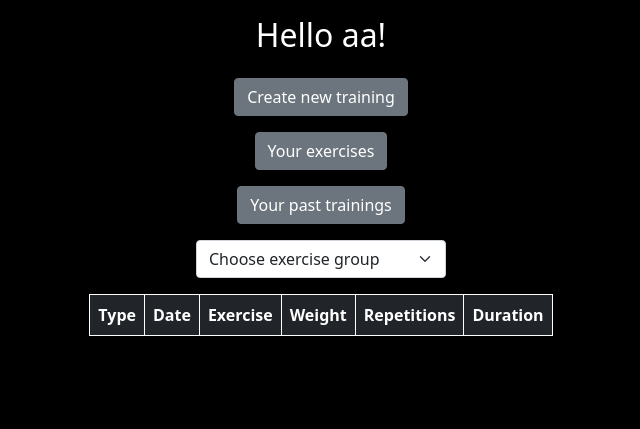
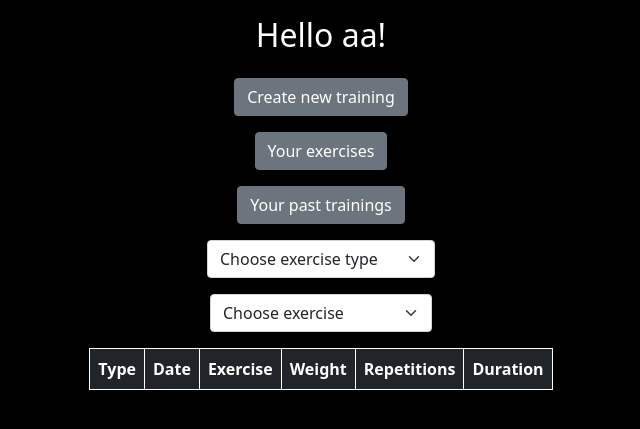
Before and after one commit to tycjan-k/FinalProject, a Flask app: page / in a window 1280 px wide, after a click on "Your past trainings". Shown: the part 56-485 px from the top of the page, without its empty margins (319-959 px from the left). Run offline with Flask 2, Linux system fonts and the light colour scheme; a user stored in the database is signed in; data comes from the database, SQL or seed files in the repository; lists and menus that the app fills with data are empty; some libraries are stand-ins or nearby versions.

Commit message:
Added double filtering

```diff
--- a/app.py
+++ b/app.py
@@ -1,7 +1,7 @@
 import os
 
 from cs50 import SQL
-from flask import Flask, flash, redirect, render_template, request, session
+from flask import Flask, flash, redirect, render_template, request, session, jsonify
 from flask_session import Session
 from tempfile import mkdtemp
 from werkzeug.security import check_password_hash, generate_password_hash
@@ -147,13 +147,10 @@ def userhome():
 
 
     #Your trainings tab
-    trainings = db.execute("SELECT DISTINCT type FROM trainings WHERE user_id = ?", session["user_id"])
-
-    #Your past trainings tab
-    all_trainings = db.execute("SELECT * FROM trainings WHERE user_id = ?", session["user_id"])
+    user_types = db.execute("SELECT DISTINCT type FROM trainings WHERE user_id = ?", user)
 
     return render_template("userhome.html", date=date, day=day, tday=tday,
-    username=session["username"], trainings=trainings, all_trainings=all_trainings)
+    username=session["username"], user_types=user_types)
 
 
 @app.route("/train", methods=["GET", "POST"])
@@ -173,14 +170,19 @@ def train():
         x = datetime.datetime.now()
         day = x.strftime("%A")
         tdate = datetime.date.today()
+        idt = db.execute("SELECT id FROM trainings WHERE type = ? AND name = ?", typ, name)
+        idt = idt[0]['id']
+
         #sets
         sets = db.execute("SELECT COUNT(*) FROM exercises WHERE user_id = ? AND name = ? AND tdate = ?", session["user_id"], name, tdate)
         sets = sets[0]
         for i in sets:
             s = sets[i] + 1
             db.execute("UPDATE exercises SET sets = ? WHERE user_id = ? AND name = ? AND tdate = ?", s, session["user_id"], name, tdate)
+
+
         #Insert data into table
-        db.execute("INSERT INTO exercises (user_id, type, name, weight, unit, reps, duration, day, tdate, sets) VALUES (?,?,?,?,?,?,?,?,?,?)", session["user_id"], typ, name, weight, unit,
+        db.execute("INSERT INTO exercises (idt, user_id, type, name, weight, unit, reps, duration, day, tdate, sets) VALUES (?,?,?,?,?,?,?,?,?,?,?)", idt, session["user_id"], typ, name, weight, unit,
         reps, duration, day, tdate, s)
         #give feedback to the user
         flash('Set added')
@@ -204,9 +206,24 @@ def new():
 @app.route("/filtr")
 def filtr():
     user = session["user_id"]
-    user_table = db.execute("SELECT * FROM exercises WHERE user_id = ? ORDER BY t_id DESC", user)
-    user_trens = db.execute("SELECT DISTINCT type, name, tdate, sets FROM exercises WHERE user_id = ?", user)
-    cryteria = request.args.get("cryteria")
-    if cryteria == 'all':
-        return render_template("all.html", user_table=user_table, user_trens=user_trens, cryteria=cryteria)
-    return render_template("filtr.html", user_table=user_table, user_trens=user_trens, cryteria=cryteria)
+    user_table = db.execute("SELECT * FROM exercises WHERE user_id = ? ORDER BY id DESC", user)
+    user_trens = db.execute("SELECT DISTINCT idt, type, name, tdate, sets FROM exercises WHERE user_id = ?", user)
+    crytid = request.args.get("crytid")
+    if crytid == 'all':
+        return render_template("all.html", user_table=user_table, user_trens=user_trens, crytid=crytid)
+    for training in user_trens:
+        if crytid == training["type"]:
+            return render_template("all.html", user_table=user_table, user_trens=user_trens, crytid=crytid)
+    crytid = int(crytid)
+    return render_template("filtr.html", user_table=user_table, user_trens=user_trens, crytid=crytid)
+
+@app.route("/filtype")
+def filtype():
+    user = session["user_id"]
+    typ = request.args.get("type")
+    if typ == 'all':
+        trainings = db.execute("SELECT * FROM trainings WHERE user_id = ?", user)
+        trainings[0]["type"] = 'all'
+    else:
+        trainings = db.execute("SELECT * FROM trainings WHERE user_id = ? AND type = ?", user, typ)
+    return jsonify(trainings)
--- a/templates/filtr.html
+++ b/templates/filtr.html
@@ -1,6 +1,5 @@
-Kryterium to {{ cryteria }}
 {% for daytren in user_trens %}
-    {% if daytren["type"] == cryteria %}
+    {% if daytren['idt'] == crytid %}
         {% set var = {'first': true} %}
         <tr>
             <td rowspan="{{ daytren['sets'] }}">{{ daytren["type"] }}</td>
@@ -22,7 +21,6 @@ Kryterium to {{ cryteria }}
                     </tr>
                 {% endif %}
             {% endif %}
-
         {% endfor %}
     {% endif %}
 {% endfor %}
--- a/templates/userhome.html
+++ b/templates/userhome.html
@@ -26,11 +26,11 @@
         </button>
         <div class="collapse" id="trainings">
 
-            {% for training in trainings %}
+            {% for Typ in user_types %}
                 <form action="/train" method="get">
                     <div class="container-fluid mt-3">
-                        <input type="hidden" name="type" value="{{ training['type'] }}">
-                        <button class="btn btn-new" type="submit">{{ training["type"] }}</button>
+                        <input type="hidden" name="type" value="{{ Typ['type'] }}">
+                        <button class="btn btn-new" type="submit">{{ Typ["type"] }}</button>
                     </div>
                 </form>
             {% endfor %}
@@ -43,13 +43,20 @@
             </button>
             <div class="collapse" id="past">
 
-                <select class="form-select mt-3 mx-auto" style="width: 250px;" id="filtr">
-                    <option selected disabled>Choose exercise group</option>
-                    <option value="all" >All groups</option>
-                    {% for training in trainings %}
-                    <option value="{{ training['type'] }}">{{ training["type"] }}</option>
+                <select class="form-select mt-3 w-25 mx-auto" id="filtype">
+                    <option selected disabled>Choose exercise type</option>
+                    <option value="all">All types</option>
+                    {% for typ in user_types %}
+                    <option value="{{ typ['type'] }}">{{ typ['type'] }}</option>
                     {% endfor %}
                 </select>
+
+                <div class="container mt-3">
+                    <select class="form-select mt-3 w-25 mx-auto" id="filtr">
+                        <option selected disabled>Choose exercise</option>
+                    </select>
+
+
 
                     <div class="mt-3 table-responsive">
                         <table class="mx-auto table table-bordered table-striped table-dark">
@@ -67,17 +74,41 @@
 
                             </tbody>
                         </table>
+
+                    </div>
+
+
+                </div>
+
+
                     <script>
-
                         let input = document.querySelector('#filtr');
                             input.addEventListener('input', async function() {
-                            let response = await fetch('/filtr?cryteria=' + input.value);
-                            let value = await response.text();
-                            document.querySelector('#filtr_table').innerHTML = value;
+                                let response1 = await fetch('/filtr?crytid=' + input.value);
+                                let value1 = await response1.text();
+                                document.querySelector('#filtr_table').innerHTML = value1;
                         });
+                    </script>
+                    <script>
+                        let inpuType = document.querySelector('#filtype');
+                        inpuType.addEventListener('input', async function() {
+                            let response = await fetch('/filtype?type=' + inpuType.value);
+                            let trainings = await response.json();
+                            let typ = trainings[0]["type"];
+                            html = '';
+                            html += '<option selected disabled>Choose exercise</option><option value="' + typ + '" >All exercises</option>';
+                            for (let t in trainings) {
+                                let name = trainings[t]["name"];
+                                let id = trainings[t]["id"];
+                                console.log(id);
+                                console.log(name);
+                                html += '<option value = "' + id + '">' + name + '</option>';
+                            }
+                            console.log(html);
+                            document.getElementById('filtr').innerHTML = html;
+                        });
+                    </script>
 
-                    </script>
-                </div>
             </div>
         </div>
 
```
Also changed, not shown: templates/all.html (+7 -7 lines), templates/filname.html (added, +26 -0 lines), fp.db, 1 other file. Lines whose indentation alone changed are shown as unchanged.
